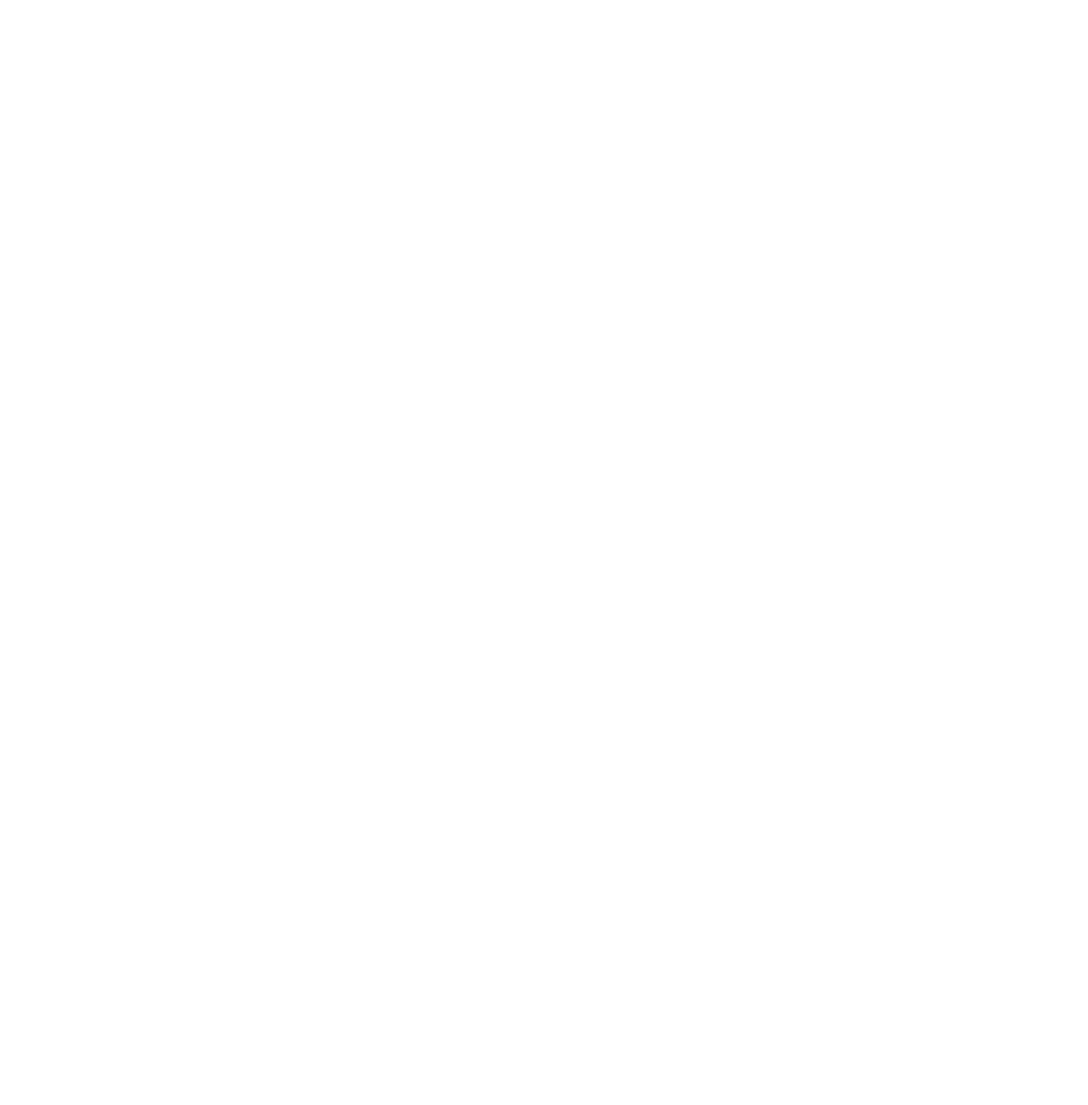
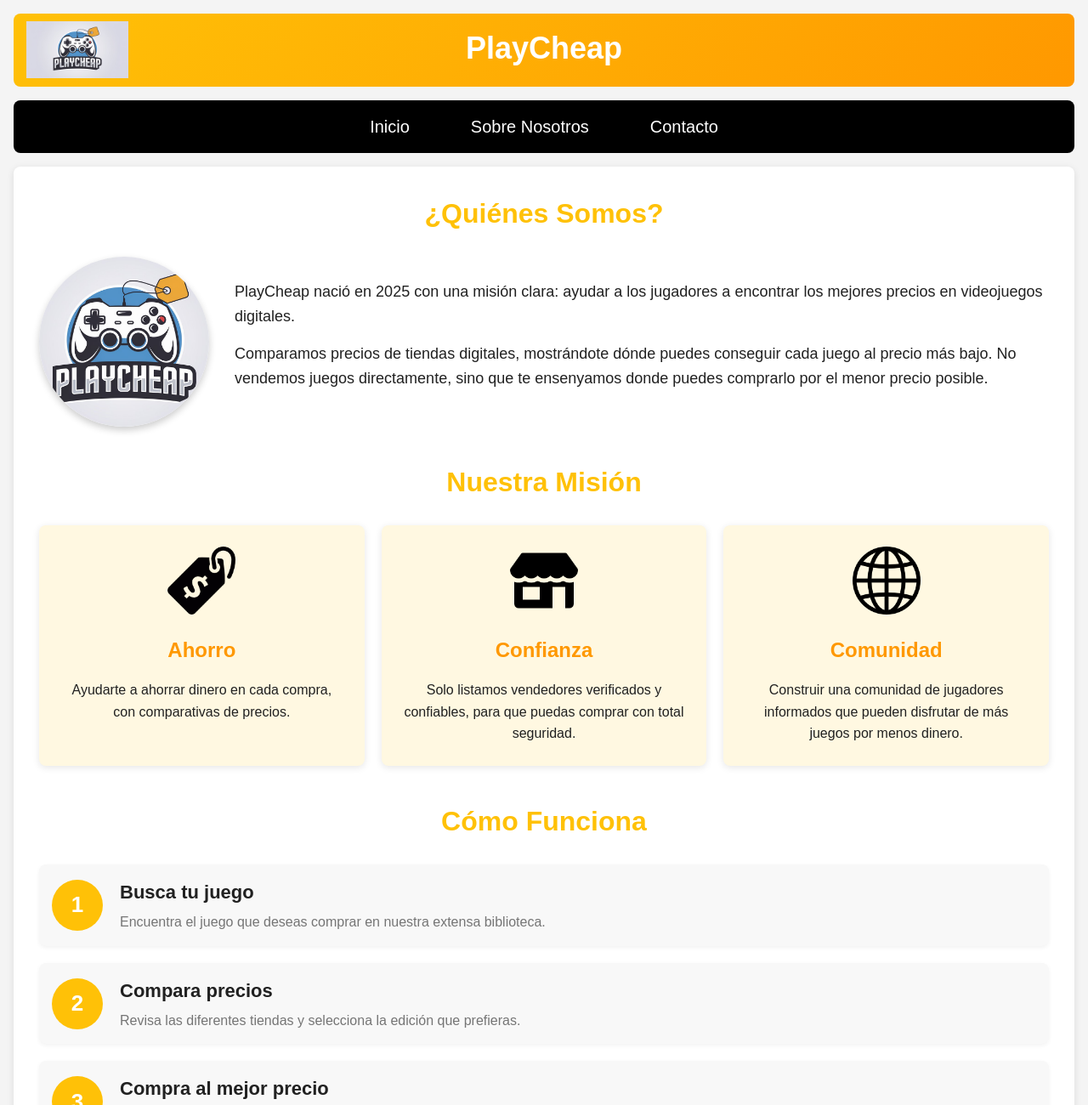
Before and after one commit to PolCubo/Practica-M04-UF1, a plain HTML site: page pages/sobre_nosotros.html in a window 1280 px wide. Shown: the top 1300 px of the page at 85% size. Before the commit the page ends 800 px from the top, so only its background shows below. Drawn offline with Linux system fonts and the light colour scheme.

Commit message:
feat: :sparkles: Page Sobre Nosotros

```diff
--- a/pages/sobre_nosotros.html
+++ b/pages/sobre_nosotros.html
@@ -0,0 +1,96 @@
+<!DOCTYPE html>
+<html lang="es">
+<head>
+    <meta charset="UTF-8">
+    <meta name="viewport" content="width=device-width, initial-scale=1.0">
+    <title>Sobre Nosotros - PlayCheap</title>
+    <link rel="stylesheet" href="../styles/sobreNosotros.css">
+    <link rel="icon" href="../assets/img/LogoPrincipal.jpeg" type="image/jpeg">
+</head>
+<body>
+    <header class="header">
+        <img src="../assets/img/LogoPrincipal.jpeg" alt="Logo de PlayCheap" class="logo">
+        <h1 class="title">PlayCheap</h1>
+    </header>
+
+    <nav class="navbar">
+        <ul class="nav-list">
+            <li class="nav-item"><a href="../index.html" class="nav-link">Inicio</a></li>
+            <li class="nav-item"><a href="sobre_nosotros.html" class="nav-link">Sobre Nosotros</a></li>
+            <li class="nav-item"><a href="contacto.html" class="nav-link">Contacto</a></li>
+        </ul>
+    </nav>
+
+    <section class="about-section">
+        <h2 class="section-title">¿Quiénes Somos?</h2>
+        <div class="about-content">
+            <img src="../assets/img/LogoPrincipal.jpeg" alt="Logo PlayCheap" class="about-image">
+            <div class="about-text">
+                <p>PlayCheap nació en 2025 con una misión clara: ayudar a los jugadores a encontrar los mejores precios en videojuegos digitales.</p>
+                <p>Comparamos precios de tiendas digitales, mostrándote dónde puedes conseguir cada juego al precio más bajo. No vendemos juegos directamente, sino que te ensenyamos donde puedes comprarlo por el menor precio posible.</p>
+            </div>
+        </div>
+
+        <h2 class="section-title">Nuestra Misión</h2>
+        <div class="mission-cards">
+            <div class="mission-card">
+                <img src="../assets/img/iconoComprados.png" alt="Ahorrar" class="card-icon">
+                <h3>Ahorro</h3>
+                <p>Ayudarte a ahorrar dinero en cada compra, con comparativas de precios.</p>
+            </div>
+            <div class="mission-card">
+                <img src="../assets/img/Tiendas.png" alt="Confianza" class="card-icon">
+                <h3>Confianza</h3>
+                <p>Solo listamos vendedores verificados y confiables, para que puedas comprar con total seguridad.</p>
+            </div>
+            <div class="mission-card">
+                <img src="../assets/img/Comunidad.png" alt="Comunidad" class="card-icon">
+                <h3>Comunidad</h3>
+                <p>Construir una comunidad de jugadores informados que pueden disfrutar de más juegos por menos dinero.</p>
+            </div>
+        </div>
+
+        <h2 class="section-title">Cómo Funciona</h2>
+        <div class="how-it-works">
+            <div class="step">
+                <div class="step-number">1</div>
+                <div class="step-content">
+                    <h3>Busca tu juego</h3>
+                    <p>Encuentra el juego que deseas comprar en nuestra extensa biblioteca.</p>
+                </div>
+            </div>
+            <div class="step">
+                <div class="step-number">2</div>
+                <div class="step-content">
+                    <h3>Compara precios</h3>
+                    <p>Revisa las diferentes tiendas y selecciona la edición que prefieras.</p>
+                </div>
+            </div>
+            <div class="step">
+                <div class="step-number">3</div>
+                <div class="step-content">
+                    <h3>Compra al mejor precio</h3>
+                    <p>Ve a la tineda con el mejor precio y disfruta del juego.</p>
+                </div>
+            </div>
+        </div>
+
+        <h2 class="section-title">Nuestro Equipo</h2>
+        <div class="team-section">
+            <div class="team-member">
+                <h3>Pol Cubo</h3>
+                <p>Fundador & Desarrollador</p>
+                <p>Apasionado por los videojuegos y la tecnología, se creó PlayCheap para ayudar a otros jugadores a disfrutar de más títulos sin gastar una fortuna.</p>
+            </div>
+        </div>
+    </section>
+
+    <footer class="footer">
+        <p class="footer-text">&copy; 2025 PlayCheap. Todos los derechos reservados.</p>
+        <p class="footer-text">Síguenos en:
+            <a href="" class="social-link">Twitter</a> |
+            <a href="" class="social-link">Facebook</a>
+        </p>
+    </footer>
+</body>
+</html>
--- /dev/null
+++ b/styles/sobreNosotros.css
@@ -0,0 +1,258 @@
+* {
+    margin: 0;
+    padding: 0;
+    box-sizing: border-box;
+}
+
+body {
+    font-family: 'Poppins', sans-serif;
+    background-color: #F4F4F4;
+    color: #212121;
+    line-height: 1.6;
+    padding: 16px;
+}
+
+header {
+    background: linear-gradient(135deg, #FFC107, #FF9800);
+    color: #FFFFFF;
+    padding: 12px;
+    text-align: center;
+    border-radius: 8px;
+    margin-bottom: 16px;
+    display: flex;
+    align-items: center;
+    position: relative;
+}
+
+header .logo {
+    position: absolute;
+    left: 15px;
+    width: 120px;
+}
+
+header h1 {
+    width: 100%;
+    font-size: 36px;
+    margin-bottom: 4px;
+}
+
+nav {
+    background-color: #000000;
+    padding: 15px 20px;
+    border-radius: 8px;
+    margin-bottom: 16px;
+    display: flex;
+    align-items: center;
+}
+
+nav ul {
+    list-style: none;
+    display: flex;
+    justify-content: center;
+    width: 100%;
+}
+
+nav ul li {
+    margin: 0 18px;
+}
+
+nav ul li a {
+    color: #FFFFFF;
+    text-decoration: none;
+    font-size: 20px;
+    padding: 12px 18px;
+    border-radius: 5px;
+    transition: background-color 0.3s ease;
+}
+
+nav ul li a:hover {
+    background-color: #FFEB3B;
+    color: #212121;
+}
+
+.about-section {
+    background-color: #FFFFFF;
+    padding: 30px;
+    border-radius: 8px;
+    margin-bottom: 16px;
+    box-shadow: 0 2px 8px rgba(0, 0, 0, 0.1);
+    animation: fadeIn 1s ease-in-out;
+}
+
+@keyframes fadeIn {
+    from {
+        opacity: 0;
+    }
+    to {
+        opacity: 1;
+    }
+}
+
+.section-title {
+    font-size: 32px;
+    color: #FFC107;
+    margin-bottom: 25px;
+    text-align: center;
+}
+
+.about-content {
+    display: flex;
+    align-items: center;
+    gap: 30px;
+    margin-bottom: 40px;
+}
+
+.about-image {
+    width: 200px;
+    height: 200px;
+    border-radius: 50%;
+    object-fit: cover;
+    box-shadow: 0 4px 8px rgba(0, 0, 0, 0.2);
+}
+
+.about-text {
+    flex: 1;
+}
+
+.about-text p {
+    font-size: 18px;
+    margin-bottom: 15px;
+}
+
+/* Misión cards */
+.mission-cards {
+    display: flex;
+    justify-content: space-between;
+    gap: 20px;
+    margin-bottom: 40px;
+}
+
+.mission-card {
+    flex: 1;
+    padding: 25px;
+    border-radius: 8px;
+    background-color: #FFF8E1;
+    text-align: center;
+    box-shadow: 0 2px 8px rgba(0, 0, 0, 0.1);
+    transition: transform 0.3s ease;
+}
+
+.mission-card:hover {
+    transform: translateY(-10px);
+}
+
+.card-icon {
+    width: 80px;
+    height: 80px;
+    margin-bottom: 15px;
+}
+
+.mission-card h3 {
+    font-size: 24px;
+    margin-bottom: 15px;
+    color: #FF9800;
+}
+
+.mission-card p {
+    font-size: 16px;
+}
+
+/* How it works */
+.how-it-works {
+    margin-bottom: 40px;
+}
+
+.step {
+    display: flex;
+    align-items: center;
+    margin-bottom: 20px;
+    padding: 15px;
+    background-color: #F8F8F8;
+    border-radius: 8px;
+    box-shadow: 0 2px 5px rgba(0, 0, 0, 0.05);
+}
+
+.step-number {
+    width: 60px;
+    height: 60px;
+    display: flex;
+    justify-content: center;
+    align-items: center;
+    background-color: #FFC107;
+    color: white;
+    border-radius: 50%;
+    font-size: 26px;
+    font-weight: bold;
+    margin-right: 20px;
+}
+
+.step-content h3 {
+    font-size: 22px;
+    margin-bottom: 5px;
+    color: #212121;
+}
+
+.step-content p {
+    font-size: 16px;
+    color: #757575;
+}
+
+/* Team section */
+.team-section {
+    display: flex;
+    justify-content: center;
+    gap: 40px;
+}
+
+.team-member {
+    flex: 1;
+    max-width: 350px;
+    text-align: center;
+    padding: 20px;
+    border-radius: 8px;
+    background-color: #F8F8F8;
+    box-shadow: 0 2px 8px rgba(0, 0, 0, 0.1);
+}
+
+.member-image {
+    width: 150px;
+    height: 150px;
+    border-radius: 50%;
+    object-fit: cover;
+    margin-bottom: 15px;
+    box-shadow: 0 4px 8px rgba(0, 0, 0, 0.2);
+}
+
+.team-member h3 {
+    font-size: 24px;
+    margin-bottom: 5px;
+    color: #FF9800;
+}
+
+.team-member p:first-of-type {
+    font-weight: bold;
+    margin-bottom: 10px;
+    color: #757575;
+}
+
+footer {
+    background: #000000;
+    color: #FFFFFF;
+    text-align: center;
+    padding: 20px;
+    border-radius: 8px;
+    margin-top: 16px;
+}
+
+footer p {
+    margin-bottom: 8px;
+}
+
+footer a {
+    color: #FFEB3B;
+    text-decoration: none;
+}
+
+footer a:hover {
+    text-decoration: underline;
+}
```
Also changed, not shown: pages/contacto.html (+1 -1 lines), assets/img/Comunidad.png (added), js/contacto.js (line endings or trailing spaces).
